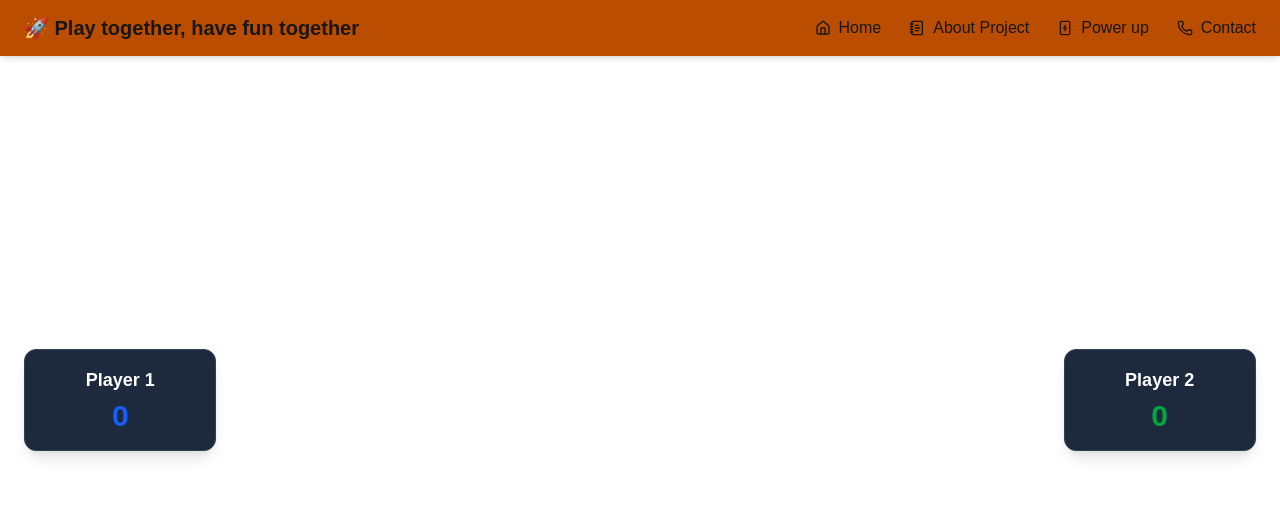
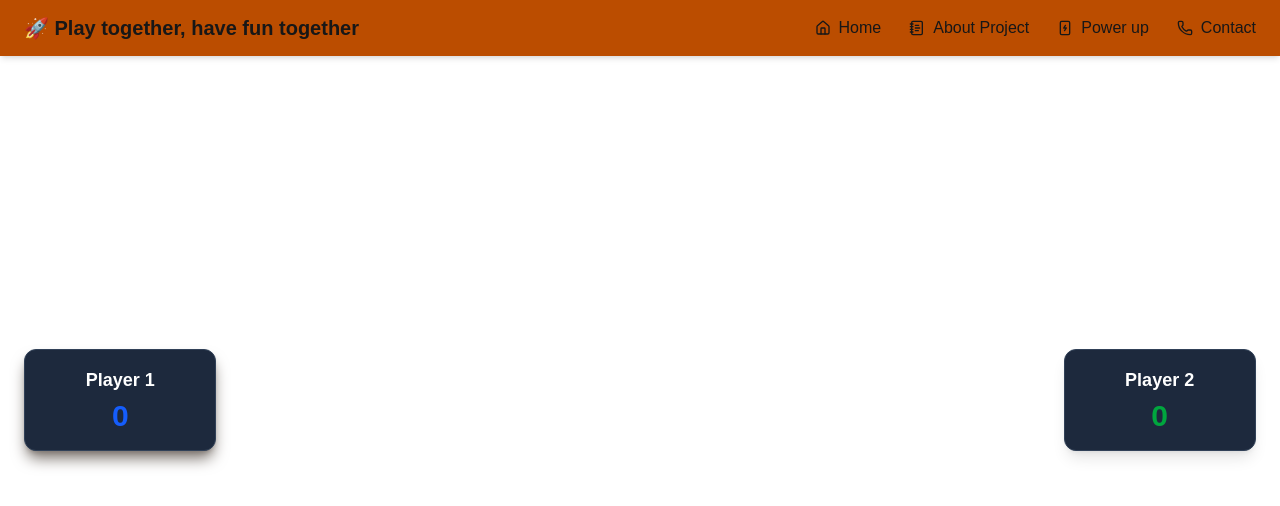
Before and after one commit to Lucasrfon/gametogether, a Next.js app: page /games/dotsandboxes in a window 1280 px wide. Both pictures are taken after a click on the button "Começar". Shown: the top 506 px of the page. Built offline with nearby package versions, Linux system fonts and the light colour scheme.

Commit message:
feat: turn tracking

```diff
--- a/src/app/games/dotsandboxes/page.tsx
+++ b/src/app/games/dotsandboxes/page.tsx
@@ -7,7 +7,8 @@ export default function DotsAndBoxesBoard() {
   const [size, setSize] = useState<number | null>(null); // começa sem tamanho
   const [lines, setLines] = useState<{ [key: string]: Player }>({});
   const [boxes, setBoxes] = useState<{ [key: string]: Player }>({});
-  const [player, setPlayer] = useState<Player>(1); // true = jogador 1, false = jogador 2
+  const [player, setPlayer] = useState<Player>(1);
+
   const player1Points = Object.values(boxes).filter(
     (player) => player === 1
   ).length;
@@ -155,7 +156,10 @@ export default function DotsAndBoxesBoard() {
   }
 
   function getLineColor(key: string) {
-    if (!lines[key]) return 'bg-transparent hover:bg-gray-300';
+    if (!lines[key])
+      return player === 1
+        ? 'bg-transparent hover:bg-blue-400'
+        : 'bg-transparent hover:bg-green-400';
     return lines[key] === 1 ? 'bg-blue-600' : 'bg-green-600';
   }
 
@@ -166,7 +170,9 @@ export default function DotsAndBoxesBoard() {
 
   return (
     <div className="flex items-center justify-around min-h-screen">
-      <div className="flex flex-col items-center bg-slate-800 text-white rounded-xl shadow-lg border border-slate-700 px-6 py-4 w-48">
+      <div
+        className={`flex flex-col items-center bg-slate-800 text-white rounded-xl shadow-lg ${player === 1 ? 'shadow-stone-500' : ''} border border-slate-700 px-6 py-4 w-48`}
+      >
         <div className="text-lg font-semibold mb-1">Player 1</div>
         <div className="text-3xl font-extrabold text-blue-600">
           {player1Points}
@@ -230,7 +236,9 @@ export default function DotsAndBoxesBoard() {
         )}
       </div>
 
-      <div className="flex flex-col items-center bg-slate-800 text-white rounded-xl shadow-lg border border-slate-700 px-6 py-4 w-48">
+      <div
+        className={`flex flex-col items-center bg-slate-800 text-white rounded-xl shadow-lg ${player === 2 ? 'shadow-stone-500' : ''} border border-slate-700 px-6 py-4 w-48`}
+      >
         <div className="text-lg font-semibold mb-1">Player 2</div>
         <div className="text-3xl font-extrabold text-green-600">
           {player2Points}
```
